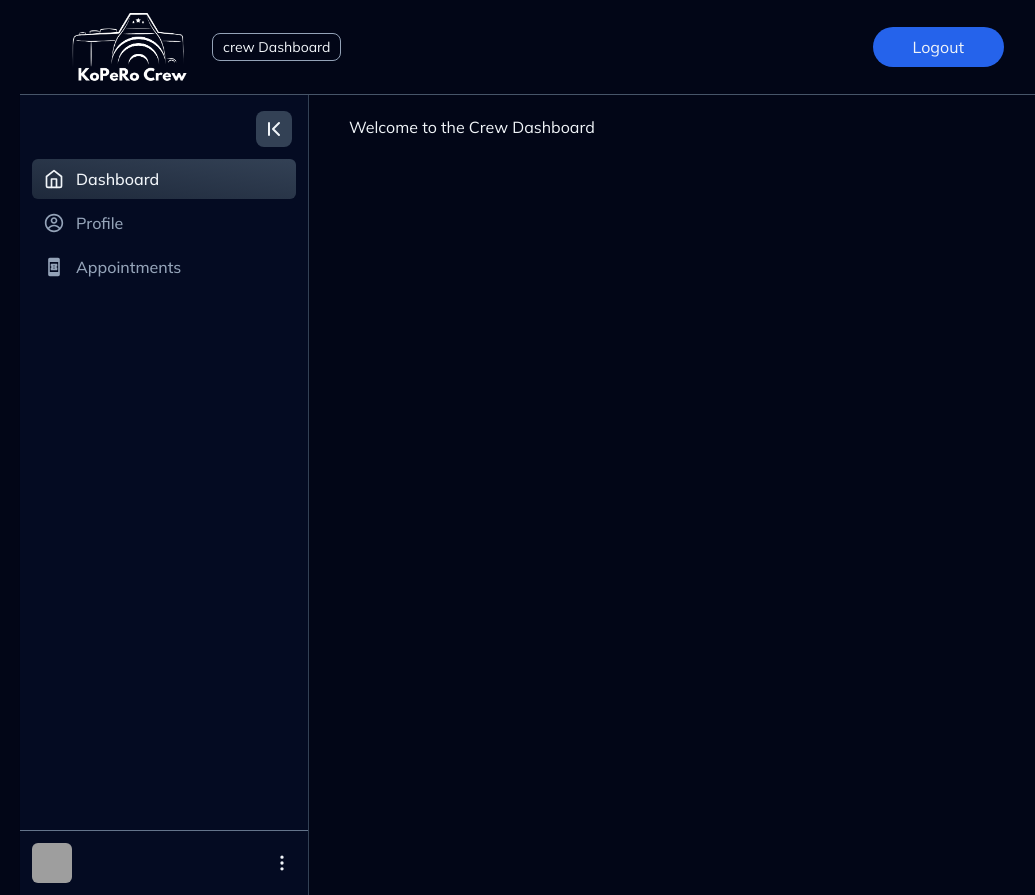
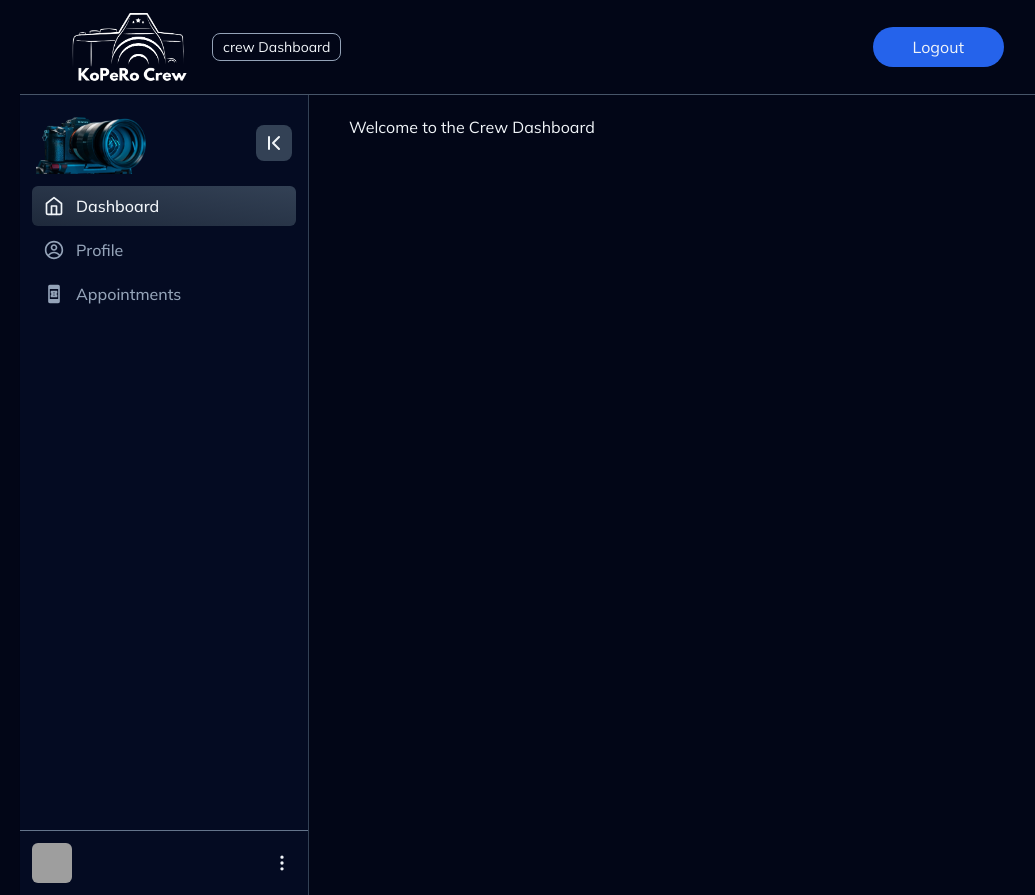
Before and after one commit to omollpeter/KoPeRo-Studios-Frontend, a React (Vite) app: page /crew/dashboard/1 in a window 1280 px wide. Shown: the whole page, without its empty margins (108-1143 px from the left). Built offline with nearby package versions, Linux system fonts and the light colour scheme; grey boxes are pictures that could not be loaded.

Commit message:
Refactor Sidebar component to add logo and expand/collapse functionality

```diff
--- a/src/Admin/Sidebar.jsx
+++ b/src/Admin/Sidebar.jsx
@@ -2,6 +2,7 @@ import { MoreVertical, ChevronLast, ChevronFirst } from 'lucide-react';
 import { useContext, createContext, useState } from 'react';
 import { useLocation, useNavigate } from 'react-router-dom';
 import { CrewContext } from '../context/CrewContext';
+import logo from '../assets/camera_side.png';
 
 const SidebarContext = createContext();
 
@@ -12,7 +13,14 @@ export default function Sidebar({ children }) {
   return (
     <aside className='h-screen flex'>
       <nav className='h-full flex flex-col bg-blue bg-opacity-5 border-r border-r-slate-700 shadow-sm'>
-        <div className='p-4 pb-2 flex items-center justify-end'>
+        <div className='p-4 pb-2 flex items-center justify-between'>
+          <img
+            src={logo}
+            className={`overflow-hidden transition-all ${
+              expanded ? 'w-28' : 'w-0'
+            }`}
+            alt=''
+          />
           <button
             onClick={() => setExpanded((curr) => !curr)}
             className='p-1.5 rounded-lg bg-slate-700 hover:bg-slate-800'
```
Also changed, not shown: src/assets/camera_side.png (added).
